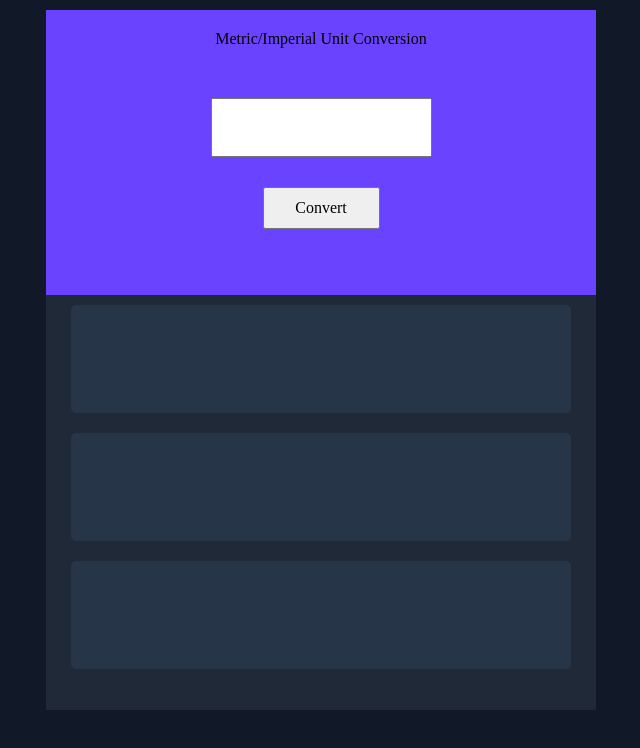
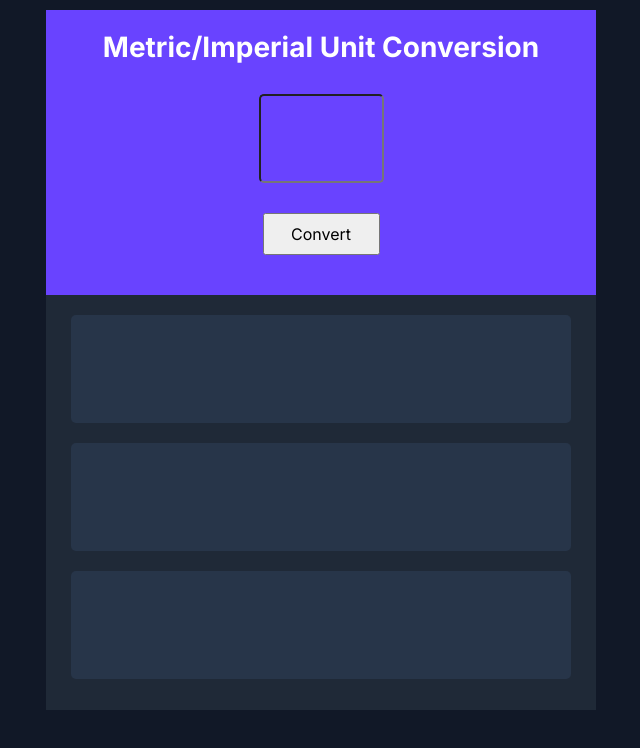
Before and after one commit to anwarrahim/unit-converter, a plain HTML site: page index.html in a window 1280 px wide. Shown: the whole page, without its empty margins (319-959 px from the left). Drawn offline with Linux system fonts and the light colour scheme.

Commit message:
almost design unit converter

```diff
--- a/index.html
+++ b/index.html
@@ -3,6 +3,9 @@
 <head>
     <meta charset="UTF-8">
     <title>Unit converter</title>
+    <link rel="preconnect" href="https://fonts.googleapis.com">
+    <link rel="preconnect" href="https://fonts.gstatic.com" crossorigin>
+    <link href="https://fonts.googleapis.com/css2?family=Inter:ital,opsz,wght@0,14..32,100..900;1,14..32,100..900&family=Karla:ital,wght@0,200..800;1,200..800&family=Orbitron:wght@400..900&display=swap" rel="stylesheet">
     <link rel="stylesheet" href="style.css">
 </head>
 <body>
--- a/style.css
+++ b/style.css
@@ -16,10 +16,14 @@ body{
     display: flex;
     flex-direction: column;
     align-items: center;
-    margin-top: 10px;
+    margin: 10px 0 10px 0;
 }
 .container-head p{
-    margin: 20px;
+    margin: 20px 0 0 0;
+    font-family: "Inter",sans-serif;
+    font-size: 28px;
+    color: white;
+    font-weight: bolder;
 }
 
 
@@ -27,6 +31,8 @@ body{
     display: flex;
     flex-direction: column;
     align-items: center;
+
+
 
 }
 .div-flex-container{
@@ -38,13 +44,31 @@ body{
 }
 
 #input-el{
-margin: 30px;
-    padding: 20px;
+    margin: 30px;
+    background-color: #6943FF;
+    width: 117px;
+    height: 83px;
+    border-radius: 5px;
+    font-size: 58px;
+    color: white;
+    font-weight: bolder;
+    font-family: "Inter", sans-serif;
+    text-align: center;
+}
+#input-el:hover{
+border: 2px solid #B295FF;
+    outline: none;
+}
+
+#input-el:active{
+    border: 1px solid #B295FF;
+    outline: none;
 }
 
 #convert-btn{
     width: 117px;
     height: 42px;
-    font-family: inter serif;
+    font-family: "Inter", sans-serif;
+    font-weight: 400;
     font-size: 16px;
 }
```
